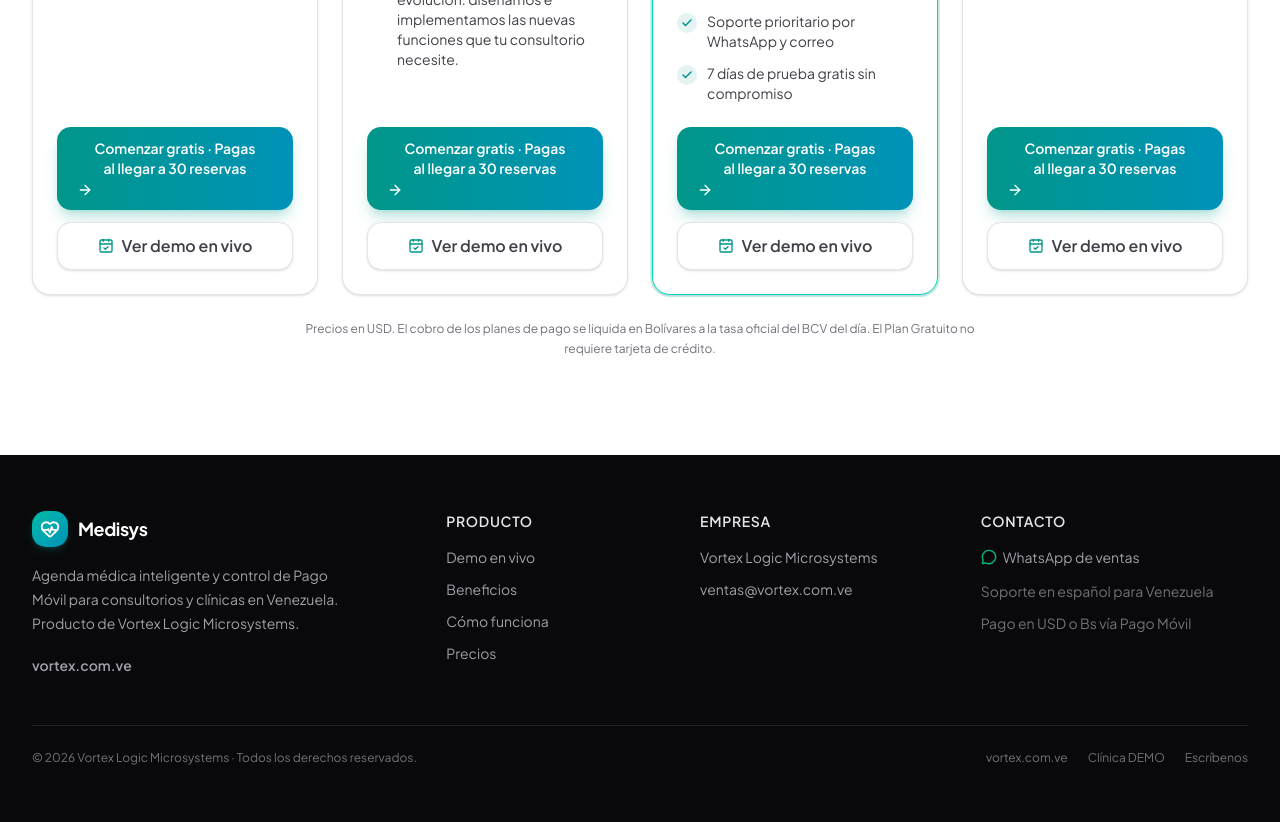
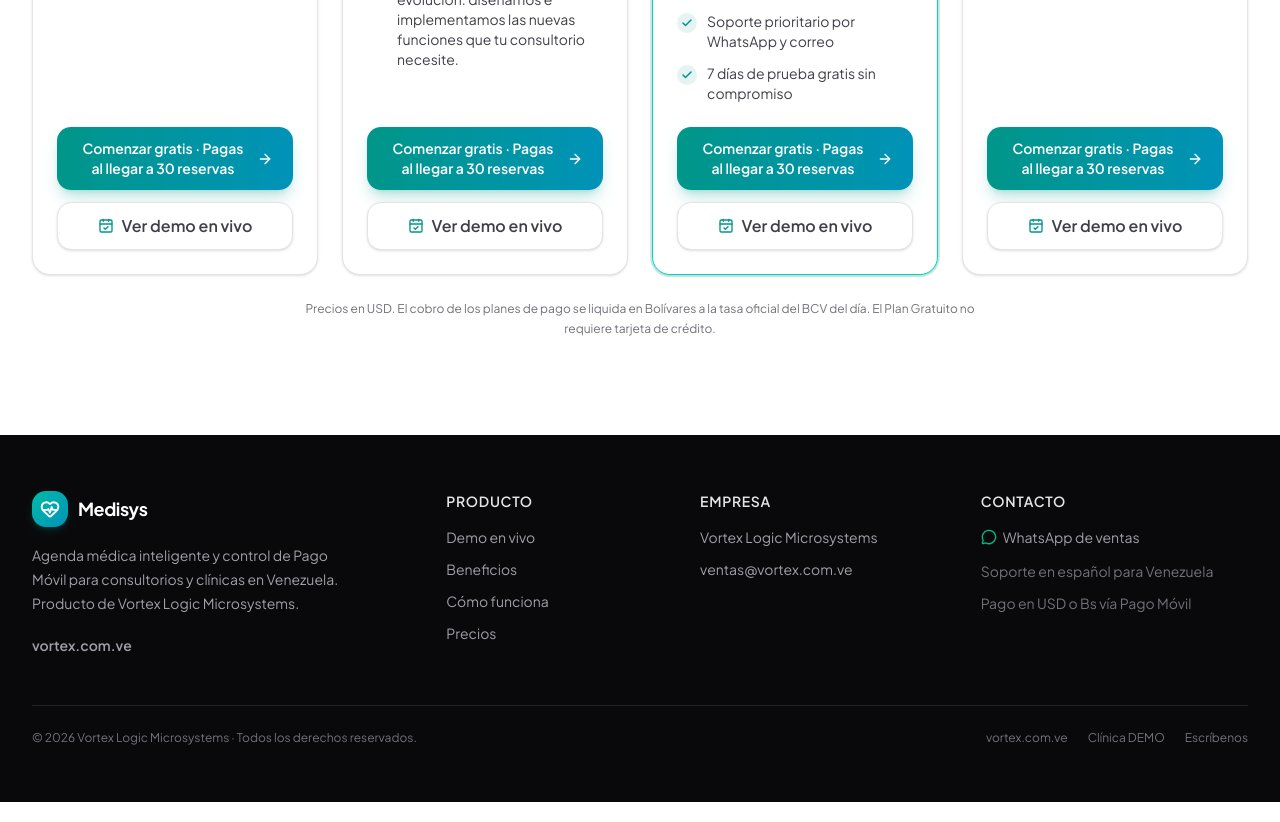
Before and after one commit to jggalviz/medisys, a Next.js app: page / in a window 1280 px wide. Shown: the part 3520-4342 px from the top of the page. Built offline with nearby package versions, Linux system fonts and the light colour scheme; no server answers.

Commit message:
fix(landing): corregir alineacion horizontal de flecha en CTA de tarjetas de precios

```diff
--- a/src/app/page.tsx
+++ b/src/app/page.tsx
@@ -728,9 +728,9 @@
                   href={plan.id === "free" ? WHATSAPP_FREE_URL : WHATSAPP_TRIAL_URL}
                   target="_blank"
                   rel="noopener noreferrer"
-                  className="inline-flex h-auto min-h-12 flex-col justify-center gap-1 whitespace-normal rounded-xl bg-linear-to-r from-teal-600 to-cyan-600 px-5 py-3 text-center text-sm font-semibold leading-snug text-white shadow-lg shadow-teal-600/25 transition hover:shadow-xl hover:brightness-110 active:scale-[0.99]"
+                  className="inline-flex h-auto min-h-12 items-center justify-center gap-2 whitespace-normal rounded-xl bg-linear-to-r from-teal-600 to-cyan-600 px-5 py-3 text-center text-sm font-semibold leading-snug text-white shadow-lg shadow-teal-600/25 transition hover:shadow-xl hover:brightness-110 active:scale-[0.99]"
                 >
-                  <span className="whitespace-normal text-balance">
+                  <span className="whitespace-normal text-balance text-center text-sm font-semibold leading-snug">
                     {CTA_PLANES}
                   </span>
                   <ArrowRight
```
